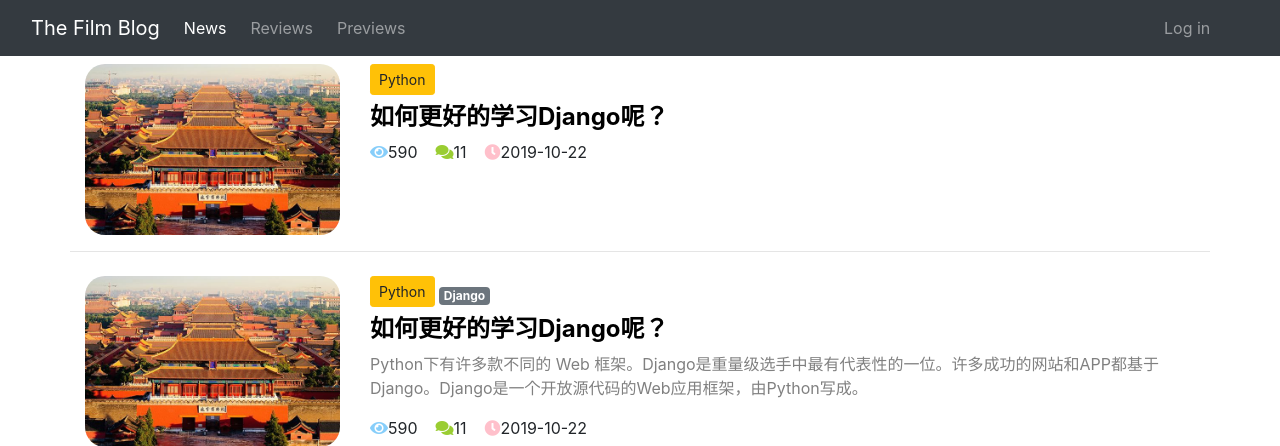
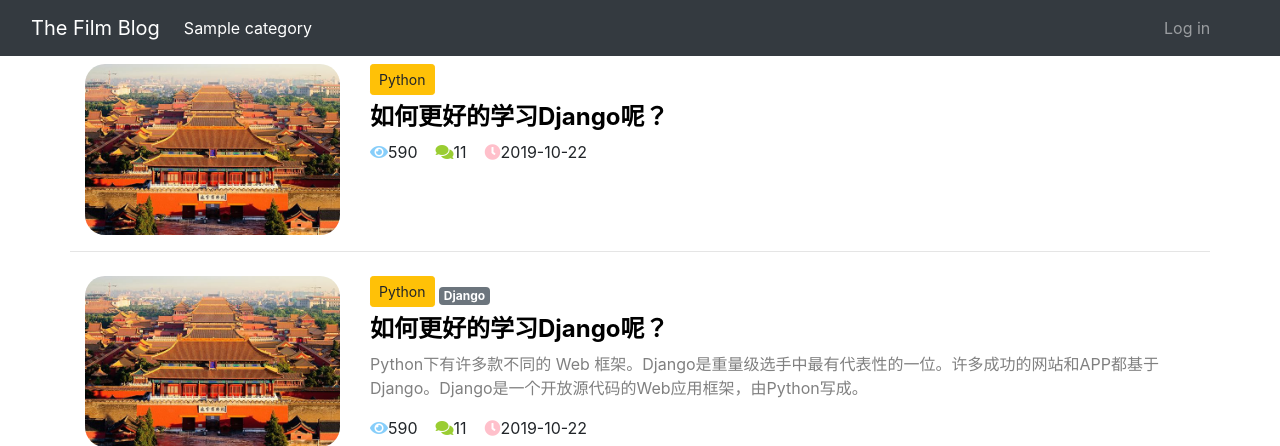
Before and after one commit to YanTszyafen/blog, a Django app: page / in a window 1280 px wide. Shown: the top 446 px of the page. Run offline with Django 3.2, Linux system fonts and the light colour scheme; tables that the repository leaves empty hold one stand-in row (values such as "Sample post"); some libraries are stand-ins or nearby versions.

Commit message:
'index_category'

```diff
--- a/blog/home/views.py
+++ b/blog/home/views.py
@@ -1,7 +1,31 @@
 from django.shortcuts import render
 from django.views import View
+from home.models import ArticleCategory
+from django.http.response import HttpResponseNotFound
 # Create your views here.
 class IndexView(View):
     def get(self,request):
+        """
+        1. Receive info of category
+        2. Get the category id clicked by user
+        3. Query category by the category id
+        4. Translate data to templates
+        :param request:
+        :return:
+        """
+        #1. Receive info of category
+        categories = ArticleCategory.objects.all()
+        # 2. Get the category id clicked by user
+        cat_id = request.GET.get('cat_id',1)
+        # 3. Query category by the category id
+        try:
+            category = ArticleCategory.objects.get(id=cat_id)
+        except ArticleCategory.DoesNotExist:
+            return HttpResponseNotFound('No such category!')
+        # 4. Translate data to templates
+        context = {
+            'categories':categories,
+            'category':category
+        }
 
-        return render(request,'index.html')
+        return render(request,'index.html',context=context)
--- a/blog/templates/index.html
+++ b/blog/templates/index.html
@@ -26,15 +26,17 @@
         <div class="collapse navbar-collapse">
             <div>
                 <ul class="nav navbar-nav">
-                    <li class="nav-item active">
-                        <a class="nav-link mr-2" href="#">News</a>
-                    </li>
-                    <li class="nav-item">
-                        <a class="nav-link mr-2" href="#">Reviews</a>
-                    </li>
-                    <li class="nav-item">
-                        <a class="nav-link mr-2" href="#">Previews</a>
-                    </li>
+                    {% for cat in categories %}
+                        {% if cat.id == category.id %}
+                            <li class="nav-item active">
+                                <a class="nav-link mr-2" href="/?cat_id={{ cat.id }}">{{ cat.title }}</a>
+                            </li>
+                        {% else %}
+                            <li class="nav-item">
+                                <a class="nav-link mr-2" href="/?cat_id={{ cat.id }}">{{ cat.title }}</a>
+                            </li>
+                        {% endif %}
+                    {% endfor %}
                 </ul>
             </div>
         </div>
```
